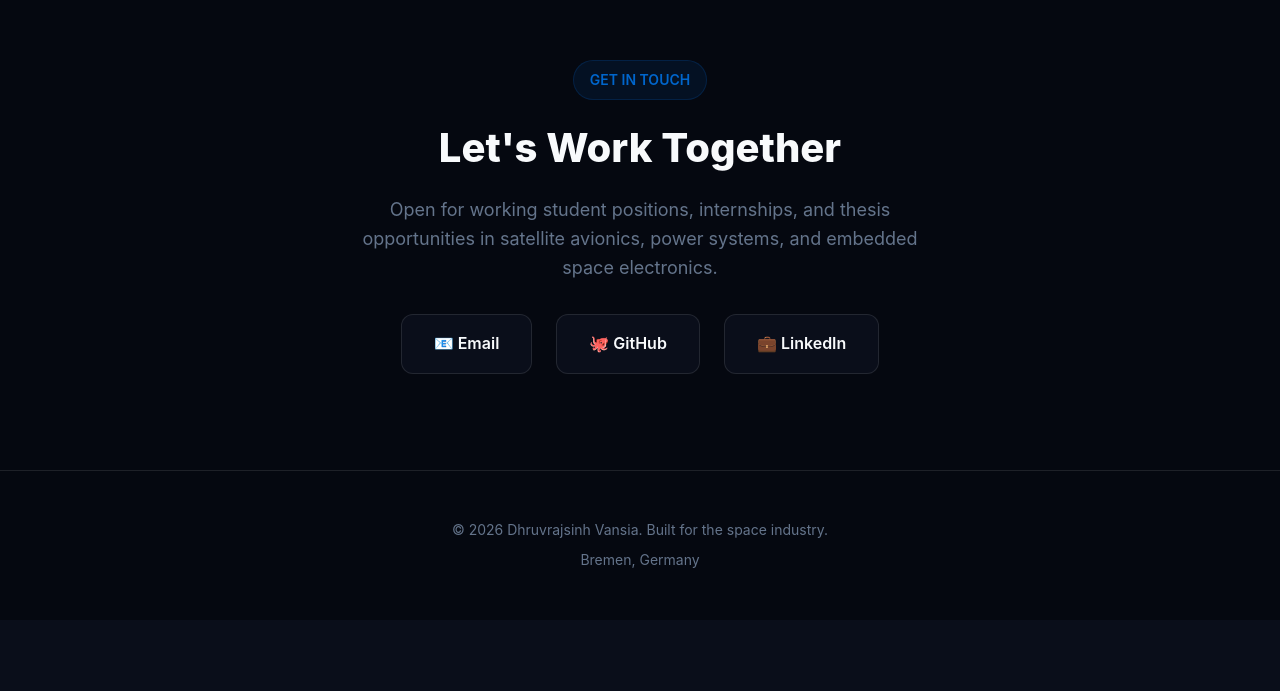
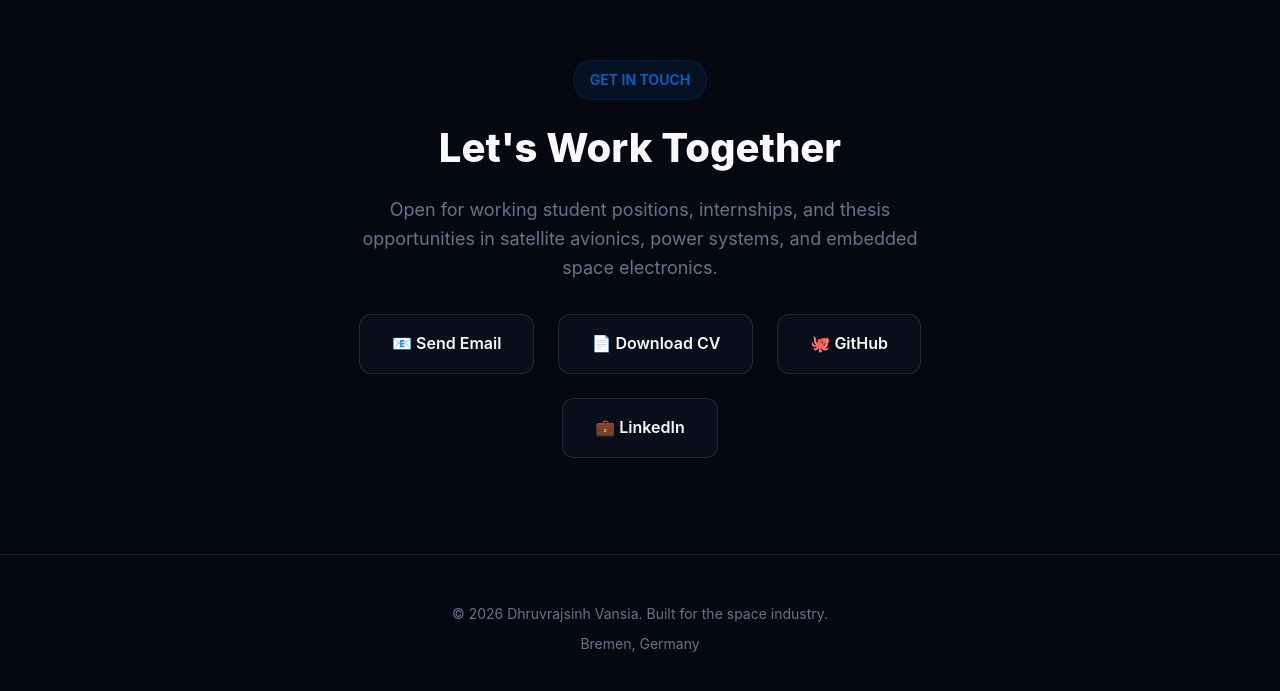
Before and after one commit to dvvansia/project-portfolio-, a plain HTML site: page index.html in a window 1280 px wide. Shown: the part 5068-5759 px from the top of the page. Before the commit the page ends 5688 px from the top, so only its background shows below. Drawn offline with Linux system fonts and the light colour scheme.

Commit message:
Fix email button to open Gmail compose, update CV download to Image PDF version

```diff
--- a/index.html
+++ b/index.html
@@ -640,7 +640,7 @@
                 <div class="hero-buttons">
                     <a href="#projects" class="btn btn-primary">View Projects</a>
                     <a href="https://github.com/dvvansia" target="_blank" class="btn btn-secondary">GitHub Profile</a>
-                    <a href="J:/Job Bot/Resume/DHRUVRAJSINH VANSIA_CV.pdf" target="_blank" class="btn btn-secondary">Download CV 📄</a>
+                    <a href="J:/Job Bot/Resume/DHRUVRAJSINH VANSIA_CV_Image.pdf" target="_blank" class="btn btn-secondary">Download CV 📄</a>
                 </div>
             </div>
         </div>
@@ -954,8 +954,11 @@
                     in satellite avionics, power systems, and embedded space electronics.
                 </p>
                 <div class="contact-links">
-                    <a href="mailto:dhruvrajvansia1805@gmail.com" class="contact-link">
-                        📧 Email
+                    <a href="https://mail.google.com/mail/?view=cm&fs=1&to=dhruvrajvansia1805@gmail.com&su=Career%20Opportunity%20-%20Satellite%20Engineering" target="_blank" class="contact-link">
+                        📧 Send Email
+                    </a>
+                    <a href="J:/Job Bot/Resume/DHRUVRAJSINH VANSIA_CV_Image.pdf" target="_blank" class="contact-link">
+                        📄 Download CV
                     </a>
                     <a href="https://github.com/dvvansia" target="_blank" class="contact-link">
                         🐙 GitHub
```
